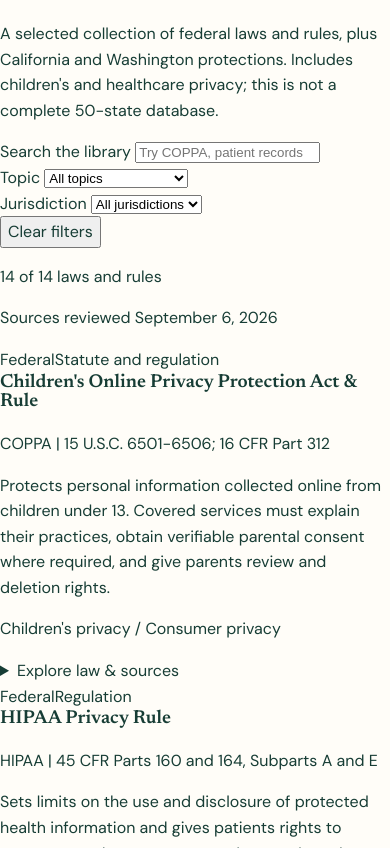
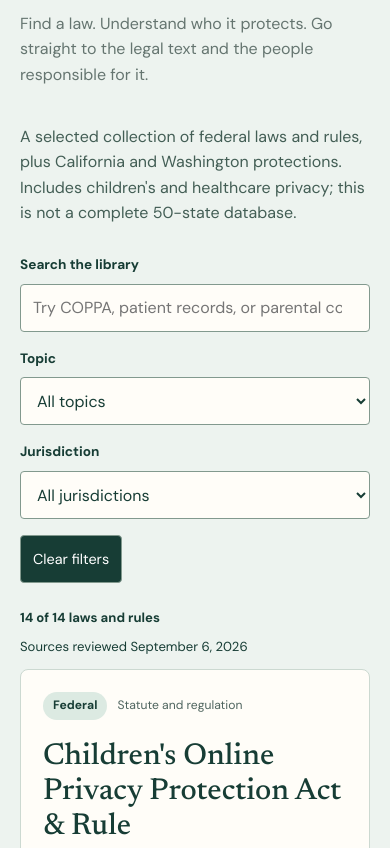
Before and after one commit to AprilFlowers12/pediatric-privacy-review, a website with bundled scripts: page index.html in a window 390 px wide. Shown: the part 5210-6058 px from the top of the page. Built offline with nearby package versions, Linux system fonts and the light colour scheme.

Commit message:
Add files via upload

```diff
--- a/styles.css
+++ b/styles.css
@@ -1038,6 +1038,65 @@
   }
 }
 
+.laws-section {
+  padding: 90px max(24px, calc((100% - 1180px) / 2));
+  background: #edf3ef;
+  border-top: 1px solid var(--line);
+  scroll-margin-top: 24px;
+}
+
+.laws-scope { max-width: 880px; margin: 28px 0; color: #435e55; }
+.law-controls { display: grid; grid-template-columns: 2fr 1fr 1fr auto; gap: 16px; align-items: end; }
+.law-controls > div { min-width: 0; }
+.law-controls label { display: block; margin-bottom: 8px; font-size: .85rem; font-weight: 700; }
+.law-controls input, .law-controls select, .law-reset {
+  min-height: 48px; width: 100%; padding: 10px 12px;
+  border: 1px solid #82998e; border-radius: 4px; background: var(--paper);
+  color: var(--ink); font: inherit; font-size: .9rem;
+}
+.law-reset { cursor: pointer; background: var(--ink); color: white; }
+:focus-visible { outline: 3px solid #267a6d; outline-offset: 4px; }
+.law-results-heading { display: flex; justify-content: space-between; flex-wrap: wrap; gap: 8px; margin: 24px 0 12px; font-size: .82rem; }
+.law-results-heading p { margin: 0; }
+#law-count { font-weight: 700; }
+.law-grid { display: grid; grid-template-columns: repeat(2, minmax(0, 1fr)); gap: 20px; align-items: start; }
+.law-card { padding: 28px; background: var(--paper); border: 1px solid #ccd9d1; border-radius: 8px; scroll-margin-top: 24px; overflow-wrap: anywhere; }
+.law-card:target { border-color: var(--ink); box-shadow: 0 0 0 2px var(--ink); }
+.law-meta { display: flex; flex-wrap: wrap; align-items: center; gap: 10px; color: #4f655f; font-size: .76rem; }
+.law-badge { padding: 4px 10px; background: #dceae2; color: var(--ink); border-radius: 20px; font-weight: 700; }
+.law-card h3 { margin: 20px 0 10px; font-size: 1.9rem; line-height: 1.15; font-weight: 500; }
+.law-citation { font-size: .78rem; color: #4f655f; }
+.law-summary { font-size: .95rem; }
+.law-topics { margin-top: 20px; font-size: .76rem; font-weight: 600; color: #476658; }
+.law-details { border-top: 1px solid var(--line); margin-top: 20px; padding-top: 16px; }
+.law-details summary, .law-methodology summary { cursor: pointer; font-weight: 700; padding: 4px 0; }
+.law-detail-body { font-size: .9rem; }
+.law-detail-body h4 { font-size: .95rem; margin: 24px 0 8px; }
+.law-detail-body p { margin: 8px 0; }
+.law-detail-body ul { padding-left: 20px; }
+.law-detail-body li { margin: 10px 0; }
+.law-detail-body a, .law-methodology a, .laws-section noscript a { text-decoration: underline; text-underline-offset: 3px; }
+.law-sources small { display: block; margin-top: 5px; color: #4f655f; line-height: 1.5; }
+.law-detail-body blockquote { margin: 16px 0; padding: 14px 18px; background: #edf3ef; border-left: 3px solid var(--teal); }
+.law-review-date { padding-top: 20px; border-top: 1px solid var(--line); font-size: .8rem; }
+.law-permalink { display: inline-block; margin-top: 14px; }
+.law-methodology { margin-top: 32px; padding: 20px 24px; border: 1px solid #ccd9d1; border-radius: 6px; font-size: .87rem; }
+
+@media (max-width: 1050px) {
+  .law-controls { grid-template-columns: 1fr 1fr; }
+  .law-search-field { grid-column: 1 / -1; }
+  .law-reset { grid-column: 1 / -1; width: auto; justify-self: start; }
+  .site-nav { gap: 18px; }
+}
+
+@media (max-width: 680px) {
+  .laws-section { padding: 64px 20px; }
+  .law-grid, .law-controls { grid-template-columns: 1fr; }
+  .law-card { padding: 22px; }
+  .law-results-heading { flex-direction: column; }
+  .law-controls input, .law-controls select { font-size: 1rem; }
+}
+
 @media (prefers-reduced-motion: reduce) {
   html {
     scroll-behavior: auto;
```
